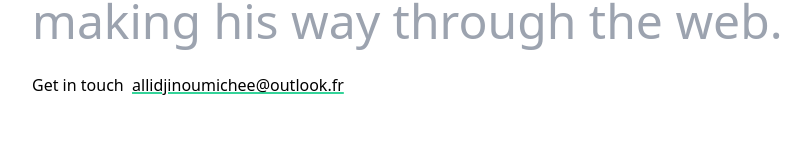
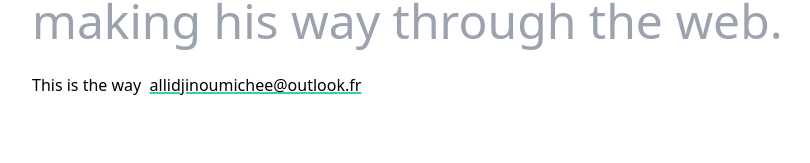
Before and after one commit to yoshua70/oldportfolio, a Next.js app: page / in a window 1280 px wide. Shown: the part 395-558 px from the top of the page, without its empty margins (8-818 px from the left). Built offline with nearby package versions, Linux system fonts and the light colour scheme.

Commit message:
Change text

```diff
--- a/components/Hero.js
+++ b/components/Hero.js
@@ -6,7 +6,7 @@ export default function Hero() {
         making his way through the web.
       </h1>
       <p>
-        Get in touch &nbsp;
+        This is the way &nbsp;
         <span className="underline decoration-emerald-400 decoration-2 transition ease-in-out delay-75 duration-300 hover:bg-emerald-400">
           allidjinoumichee@outlook.fr
         </span>
```
